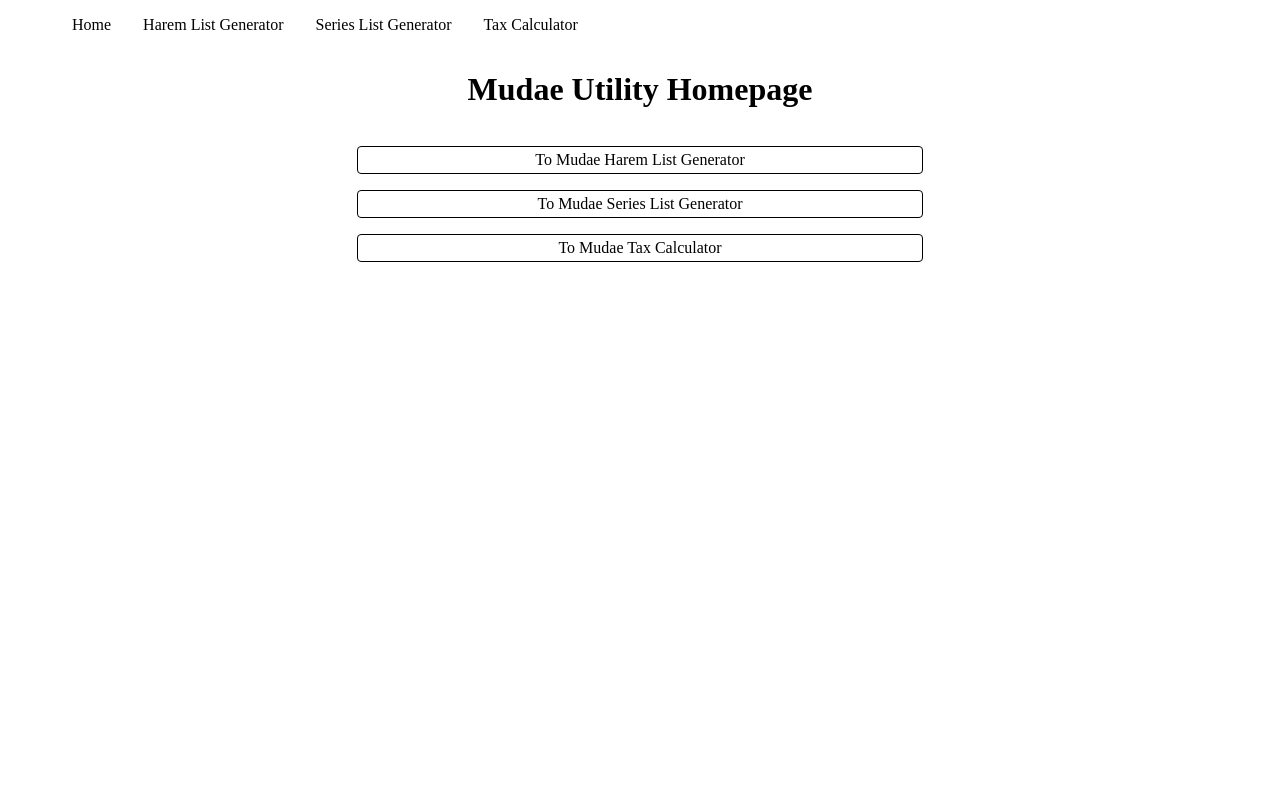
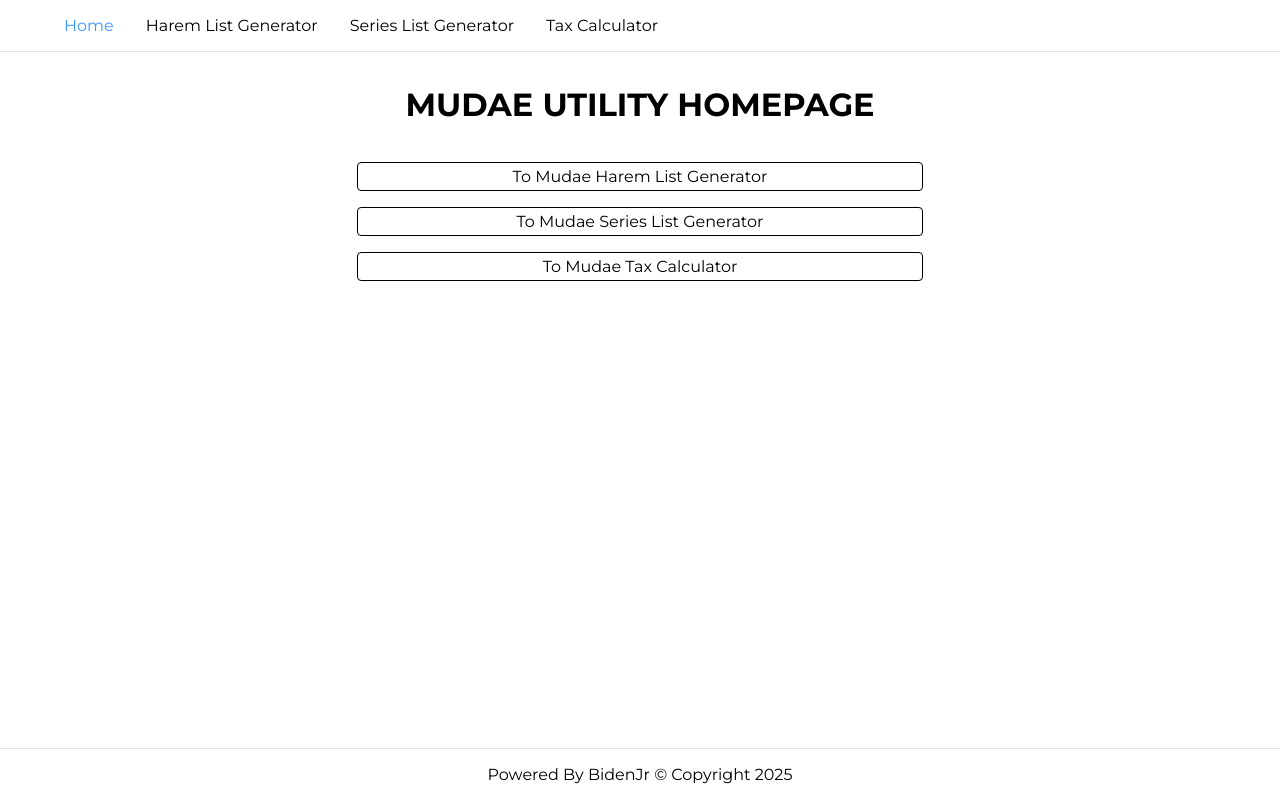
Before and after one commit to HungNguyenBa1811/mudae-utils, a Next.js app: page / in a window 1280 px wide. Built offline with nearby package versions, Linux system fonts and the light colour scheme.

Commit message:
minor fix & route config

```diff
--- a/app/globals.css
+++ b/app/globals.css
@@ -1,14 +1,30 @@
 @import url('https://fonts.googleapis.com/css2?family=Montserrat:ital,wght@0,100..900;1,100..900&display=swap');
+body {
+    font-family: 'Montserrat';
+    margin: 0;
+    padding: 0;
+}
 .nav-bar {
+    position: fixed;
+    width: 100%;
+    background: rgba(255, 255, 255, 0.1);
+    backdrop-filter: blur(5px);
+    border-bottom: 1px solid rgb(0 0 0 / 12%);
     .nav-list {
         display: flex;
         list-style-type: none;
         align-items: center;
         gap: 2rem;
         padding-left: 4rem;
+        li.active > a{
+            color: #4096ff;
+        }
         a {
             text-decoration: none;
             color: black;
+            &:hover {
+                color: #4096ff;
+            }
         }
     }
 }
@@ -18,6 +34,9 @@
     align-items: center;
     flex-direction: column;
     gap: 1rem;
+    h1 {
+        text-transform: uppercase;
+    }
     a {
         width: 500px;
         text-align: center;
@@ -48,7 +67,6 @@
 }
 
 .header {
-    font-family: 'Montserrat';
     h1 {
         margin-bottom: 0;
         text-transform: uppercase;
@@ -64,6 +82,7 @@
 
 .wrapper {
     text-align: center;
+    padding-top: 4rem;
 }
 
 .btn-group {
@@ -120,13 +139,31 @@ textarea {
     padding: 0.5rem 0.25rem;
 }
 
+.footer-bar {
+    .copyright {
+        background: rgba(255, 255, 255, 0.1);
+        backdrop-filter: blur(5px);
+        margin: 0;
+        padding: 1rem 0;
+        width: 100%;
+        border-top: 1px solid rgb(0 0 0 / 12%);
+        position: absolute;
+        bottom: 0;
+        text-align: center;
+        z-index: 2;
+    }
+}
+
 @media (max-width: 768px) {
+    .wrapper {
+        padding-top: 8rem;
+    }
     .main {
         flex-direction: column;
     }
-    .nav-bar .nav-list{
+    .nav-bar .nav-list {
         flex-direction: column;
         align-items: flex-start;
-        gap: .5rem;
+        gap: 0.5rem;
     }
 }
--- a/app/navigation.js
+++ b/app/navigation.js
@@ -1,26 +1,33 @@
+'use client';
+
 import Link from 'next/link';
 import './globals.css';
+import { usePathname } from 'next/navigation';
 
 export default function Layout({ children }) {
+    const pathname = usePathname();
+    const navItems = [
+        { name: 'Home', path: '/' },
+        { name: 'Harem List Generator', path: '/mudaelistharem' },
+        { name: 'Series List Generator', path: '/mudaelistseries' },
+        { name: 'Tax Calculator', path: '/mudaetax' },
+    ];
+    console.log(pathname);
     return (
         <>
             <nav className="nav-bar">
                 <ul className="nav-list">
-                    <li>
-                        <Link href={'/'}>Home</Link>
-                    </li>
-                    <li>
-                        <Link href={'/mudaelistharem'}>Harem List Generator</Link>
-                    </li>
-                    <li>
-                        <Link href={'/mudaelistseries'}>Series List Generator</Link>
-                    </li>
-                    <li>
-                        <Link href={'/mudaetax'}>Tax Calculator</Link>
-                    </li>
+                    {navItems.map((item, index) => (
+                        <li key={index} className={pathname === item.path ? 'active' : ''}>
+                            <Link href={item.path}>{item.name}</Link>
+                        </li>
+                    ))}
                 </ul>
             </nav>
             {children}
+            <footer className="footer-bar">
+                <p className="copyright">Powered By BidenJr © Copyright 2025</p>
+            </footer>
         </>
     );
 }
--- a/app/page.js
+++ b/app/page.js
@@ -4,7 +4,7 @@ import Layout from './navigation'
 export default function Home() {
     return (
         <Layout>
-            <div className="home-wrapper">
+            <div className="wrapper home-wrapper">
                 <h1>Mudae Utility Homepage</h1>
                 <Link href={'/mudaelistharem'}>To Mudae Harem List Generator</Link>
                 <Link href={'/mudaelistseries'}>To Mudae Series List Generator</Link>
```
